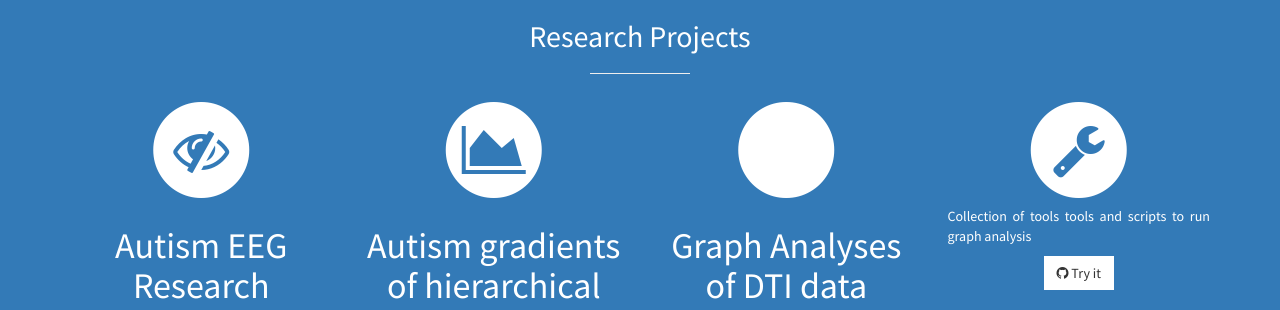
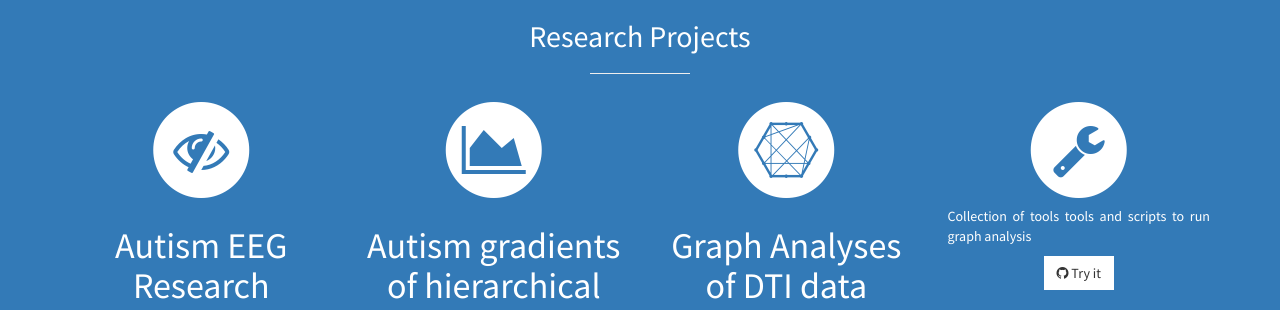
Before and after one commit to rb643/raibethlehem.github.io, a Jekyll site: the page built from index.html, in a window 1280 px wide. Shown: the part 900-1210 px from the top of the page. Built offline with Jekyll 4.4.1, drawn with Linux system fonts in a browser that asks for light colours.

Commit message:
Update projects.html

```diff
--- a/_includes/_html/projects.html
+++ b/_includes/_html/projects.html
@@ -41,7 +41,7 @@
             <div class="research-item">
               <span class="fa-stack fa-4x">
                 <i class="fa fa-circle fa-stack-2x"></i>
-                <i class="fa fa-superpowers" aria-hidden="true" fa-stack-1x text-primary></i>
+                <i class="fa fa-connectdevelop fa-stack-1x text-primary"></i>
               </span>
               <!-- The content for these is in the markdown files -->
               {% capture my-include %}{% include dti.md %}{% endcapture %}
```
